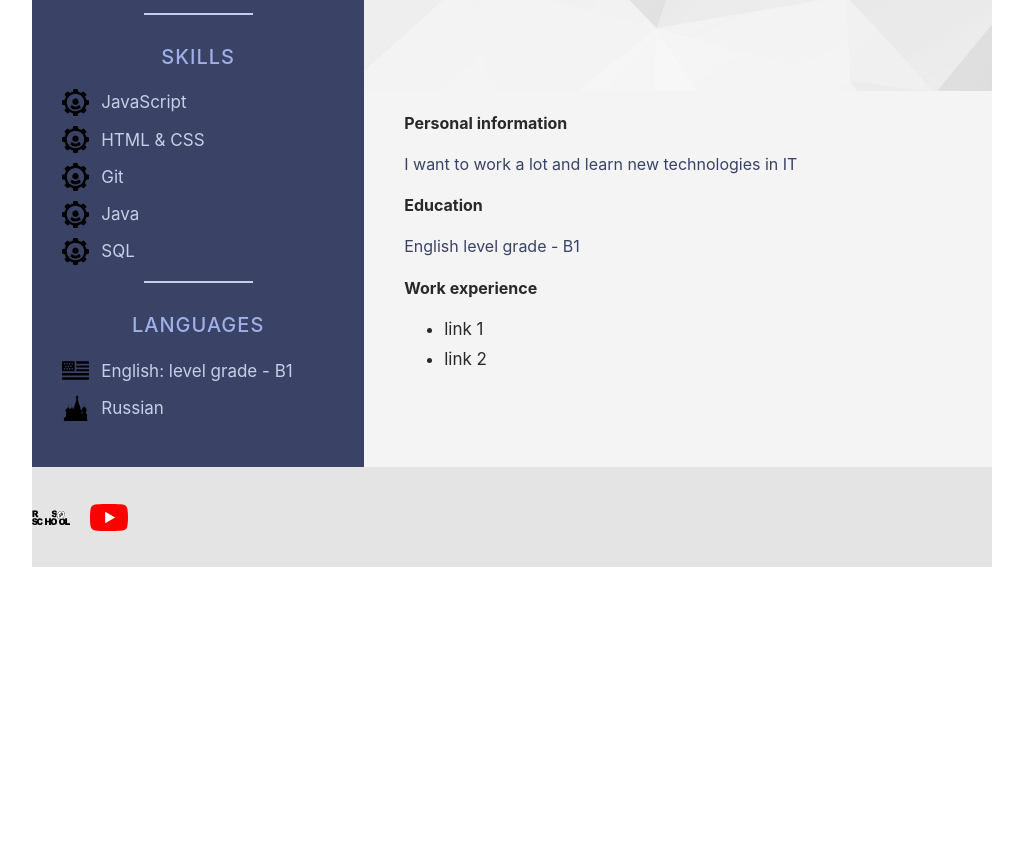
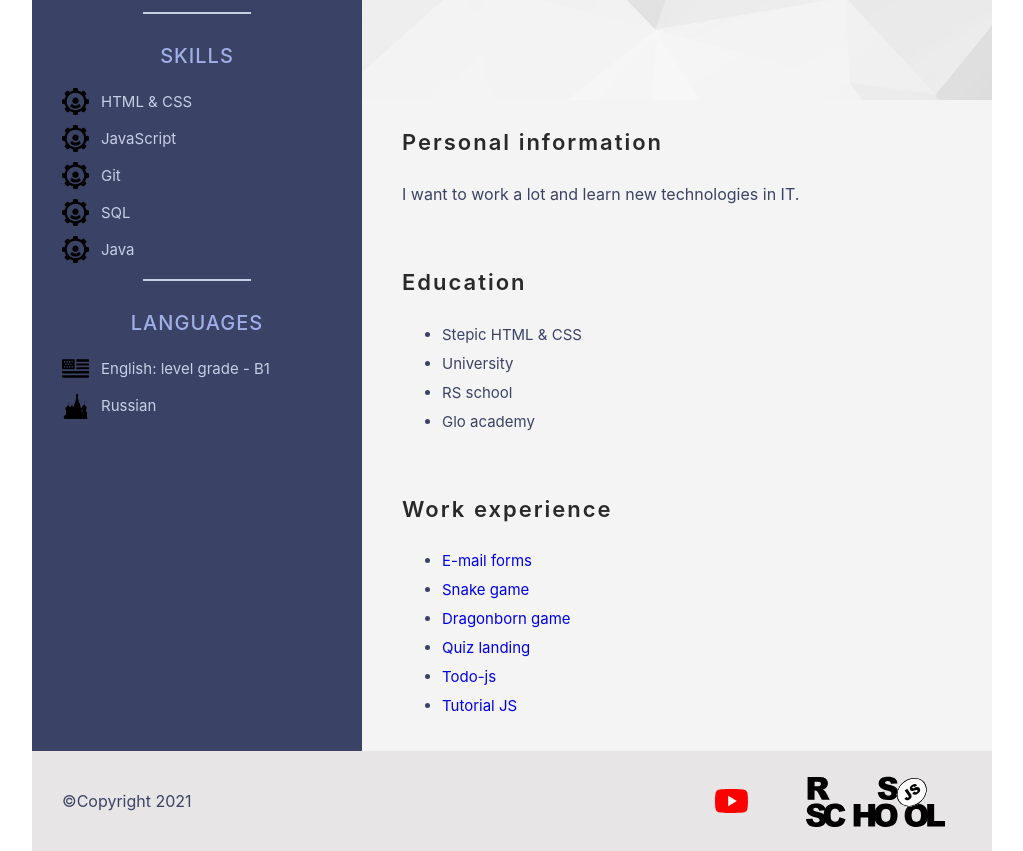
Before and after one commit to klltx/rsschool-cv, a plain HTML site: page index.html in a window 1280 px wide. Shown: the part 286-1137 px from the top of the page, without its empty margins (128-1151 px from the left). Before the commit the page ends 853 px from the top, so only its background shows below. Drawn offline with Linux system fonts and the light colour scheme.

Commit message:
feat: final targets

```diff
--- a/css/style.css
+++ b/css/style.css
@@ -23,7 +23,7 @@ aside {
 }
 
 .image-avatar {
-  filter: drop-shadow(0px 0px 4px black);
+  filter: drop-shadow(0px 0px 8px #292929);
   width: 70%;
   margin-bottom: 30px;
 }
@@ -36,6 +36,7 @@ section {
 article {
   padding-left: 40px;
   padding-right: 40px;
+  padding-bottom: 20px;
 }
 
 header {
@@ -48,20 +49,32 @@ header {
 
 footer {
   height: 100px;
-  background-color: #e4e4e4;
-  display: flex;
-  align-items: center;
-}
-
-footer nav {
-  width: 10%;
+  background-color: #e7e5e5;
   display: flex;
   justify-content: space-between;
   align-items: center;
 }
 
+footer p {
+  padding: 30px;
+}
+
+footer nav {
+  width: 30%;
+  display: flex;
+  justify-content: center;
+  align-items: center;
+}
+
+footer a {
+  margin: 0px;
+  padding: 0px;
+  display: flex;
+  justify-content: center;
+}
+
 footer img {
-  width: 40%;
+  width: 60%;
 }
 
 h1 {
@@ -74,6 +87,12 @@ h1 {
 
 h2 {
   margin-top: 0px;
+  font-size: 26px;
+  font-weight: 600;
+  letter-spacing: 2px;
+}
+
+h4 {
   font-size: 22px;
   font-weight: 600;
   letter-spacing: 2px;
@@ -81,7 +100,6 @@ h2 {
 
 a {
   text-decoration: none;
-  color: black;
 }
 
 p {
@@ -103,7 +121,8 @@ ul {
 
 li {
   margin-top: 10px;
-  font-size: 17px;
+  font-size: 15px;
+  color: #3a4366;
 }
 
 aside h3 {
--- a/index.html
+++ b/index.html
@@ -36,11 +36,11 @@
             <ul>
                 <li>
                     <img src="img/skill.svg" alt="icon: skill">
-                    JavaScript
+                    HTML & CSS
                 </li>
                 <li>
                     <img src="img/skill.svg" alt="icon: skill">
-                    HTML & CSS
+                    JavaScript
                 </li>
                 <li>
                     <img src="img/skill.svg" alt="icon: skill">
@@ -48,11 +48,11 @@
                 </li>
                 <li>
                     <img src="img/skill.svg" alt="icon: skill">
-                    Java
+                    SQL
                 </li>
                 <li>
                     <img src="img/skill.svg" alt="icon: skill">
-                    SQL
+                    Java
                 </li>
             </ul>
             <hr>
@@ -75,25 +75,35 @@
             </header>
             <article>
                 <h4>Personal information</h4>
-                <p>I want to work a lot and learn new technologies in IT</p>
+                <p>I want to work a lot and learn new technologies in IT.</p>
             </article>
             <article>
                 <h4>Education</h4>
-                <p>English level grade - B1</p>
+                <ul>
+                    <li>Stepic HTML & CSS</li>
+                    <li>University</li>
+                    <li>RS school</li>
+                    <li>Glo academy</li>
+                </ul>
             </article>
             <article>
                 <h4>Work experience</h4>
                 <ul>
-                    <li>link 1</li>
-                    <li>link 2</li>
+                    <li><a href="https://klltx.github.io/emailForms/">E-mail forms</a></li>
+                    <li><a href="https://klltx.github.io/snake-js-game/">Snake game</a></li>
+                    <li><a href="https://klltx.github.io/dragonborn/">Dragonborn game</a></li>
+                    <li><a href="https://klltx.github.io/decor-studio-quiz-landing/">Quiz landing</a></li>
+                    <li><a href="https://klltx.github.io/todo-js/">Todo-js</a></li>
+                    <li><a href="https://klltx.github.io/landing-page-js/">Tutorial JS</a></li>
                 </ul>
             </article>
         </section>
     </main>
     <footer class="container">
+        <p>©Copyright 2021</p>
         <nav>
-            <img src="img/icon_rs_school.svg" alt="icon: rs school">
-            <img src="img/icon_youtube.svg" alt="icon: youtube">
+            <a href="#"><img src="img/icon_youtube.svg" alt="icon: youtube"></a>
+            <a href="https://app.rs.school/"><img src="img/icon_rs_school.svg" alt="icon: rs school"></a>
         </nav>
     </footer>
 </body>
```
